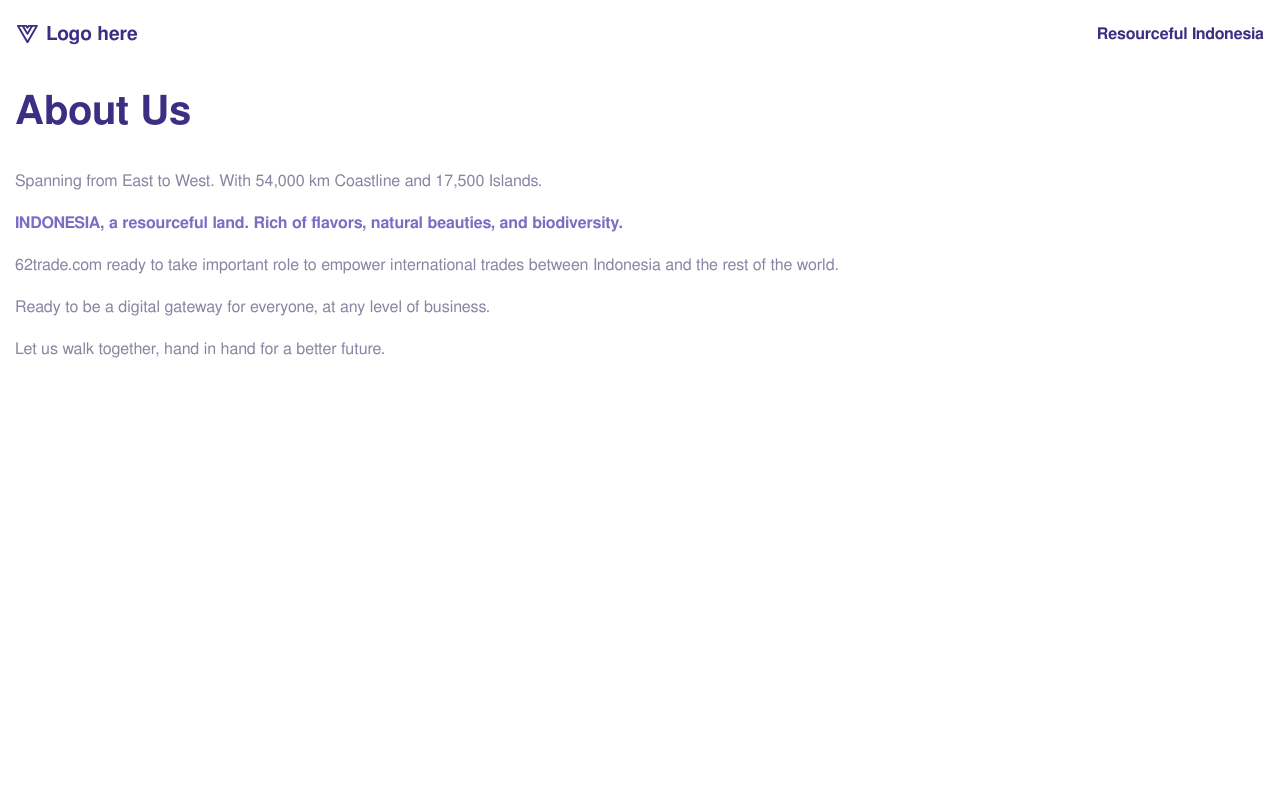
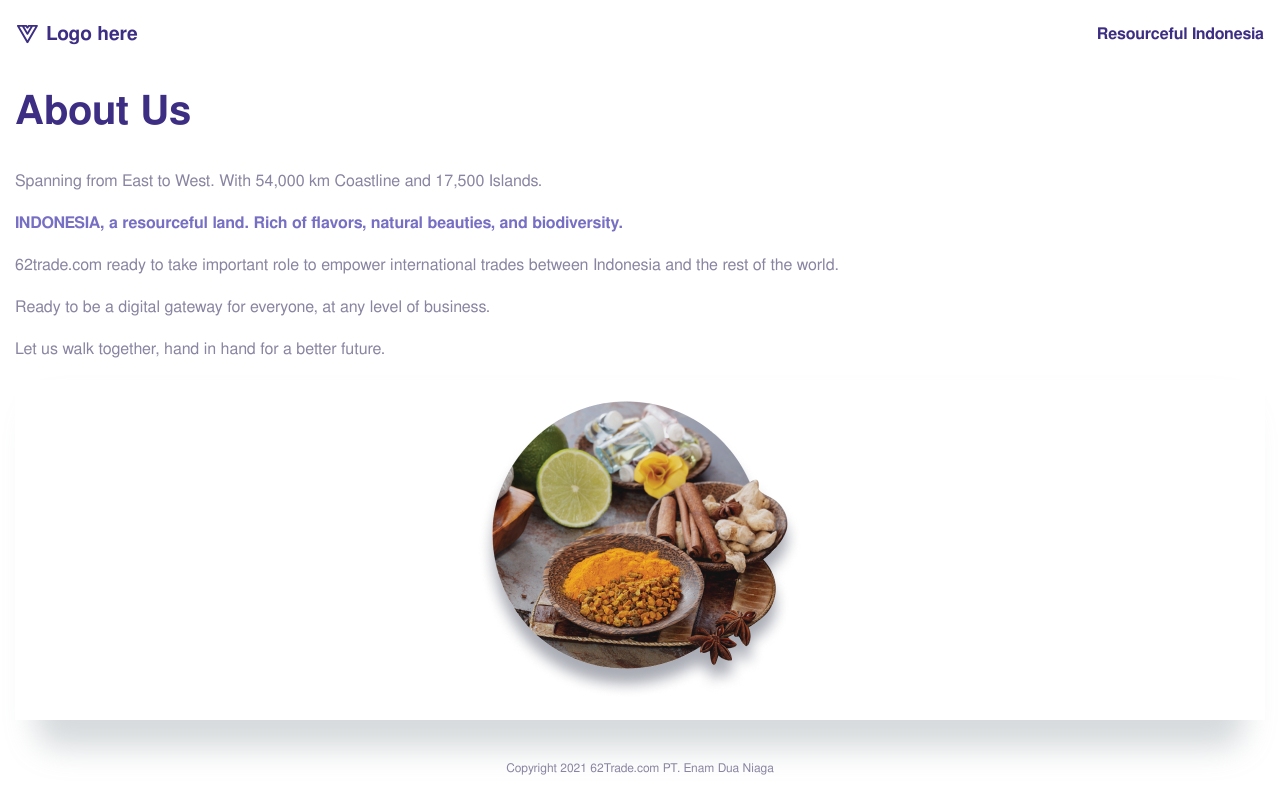
Before and after one commit to ibrahimtrg18/landing-page-indonesia, a Next.js app: page / in a window 1280 px wide. Built offline with nearby package versions, Linux system fonts and the light colour scheme.

Commit message:
update pages/index: improving content call CardImage Component for show image

```diff
--- a/src/pages/index.js
+++ b/src/pages/index.js
@@ -1,5 +1,6 @@
 import Head from "next/head";
 import Image from "next/image";
+import CardImage from "../components/CardImage";
 import { HomeContainer } from "../styles/Home";
 
 export default function Home() {
@@ -23,6 +24,11 @@ export default function Home() {
         </p>
         <p>Let us walk together, hand in hand for a better future.</p>
       </div>
+      <CardImage
+        copyrightText="Copyright 2021 62Trade.com PT. Enam Dua Niaga"
+        src="/images/about.png"
+        alt="about image"
+      />
     </HomeContainer>
   );
 }
```
Also changed, not shown: public/images/about.png (added).
